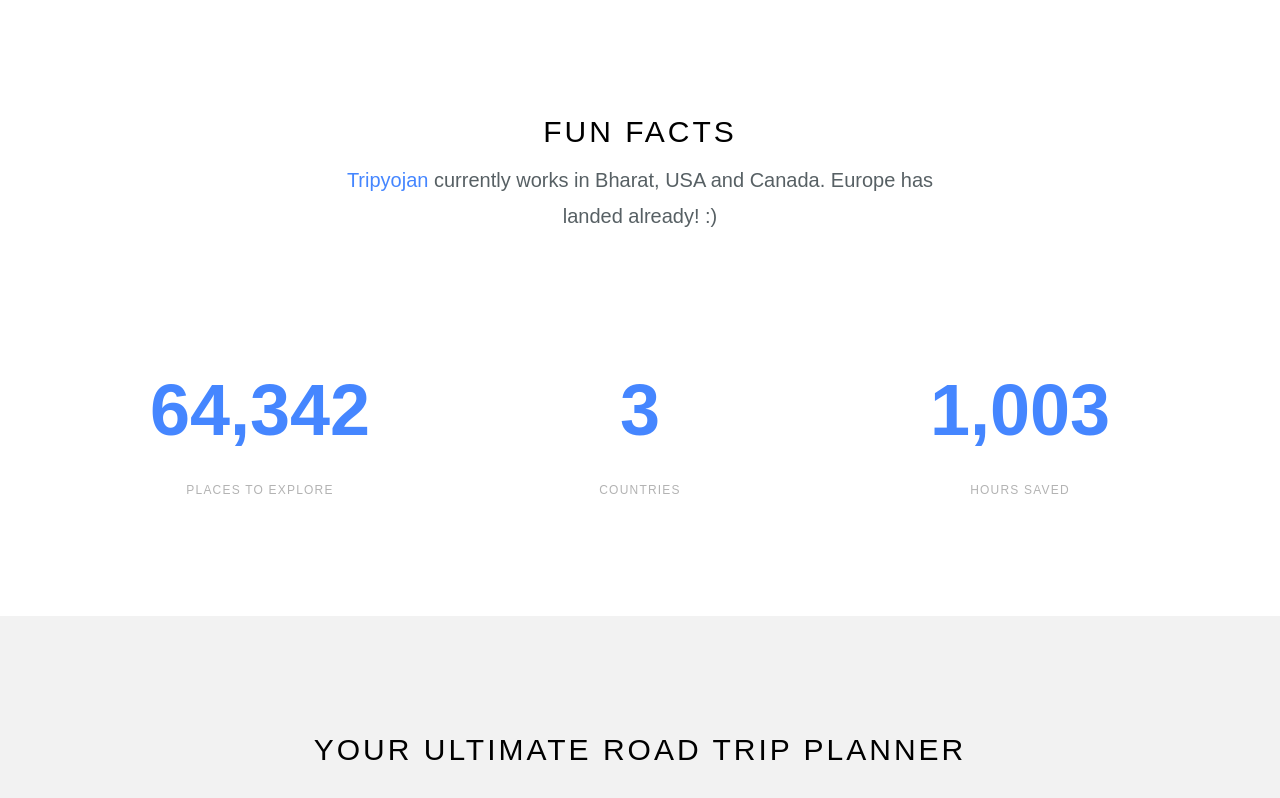
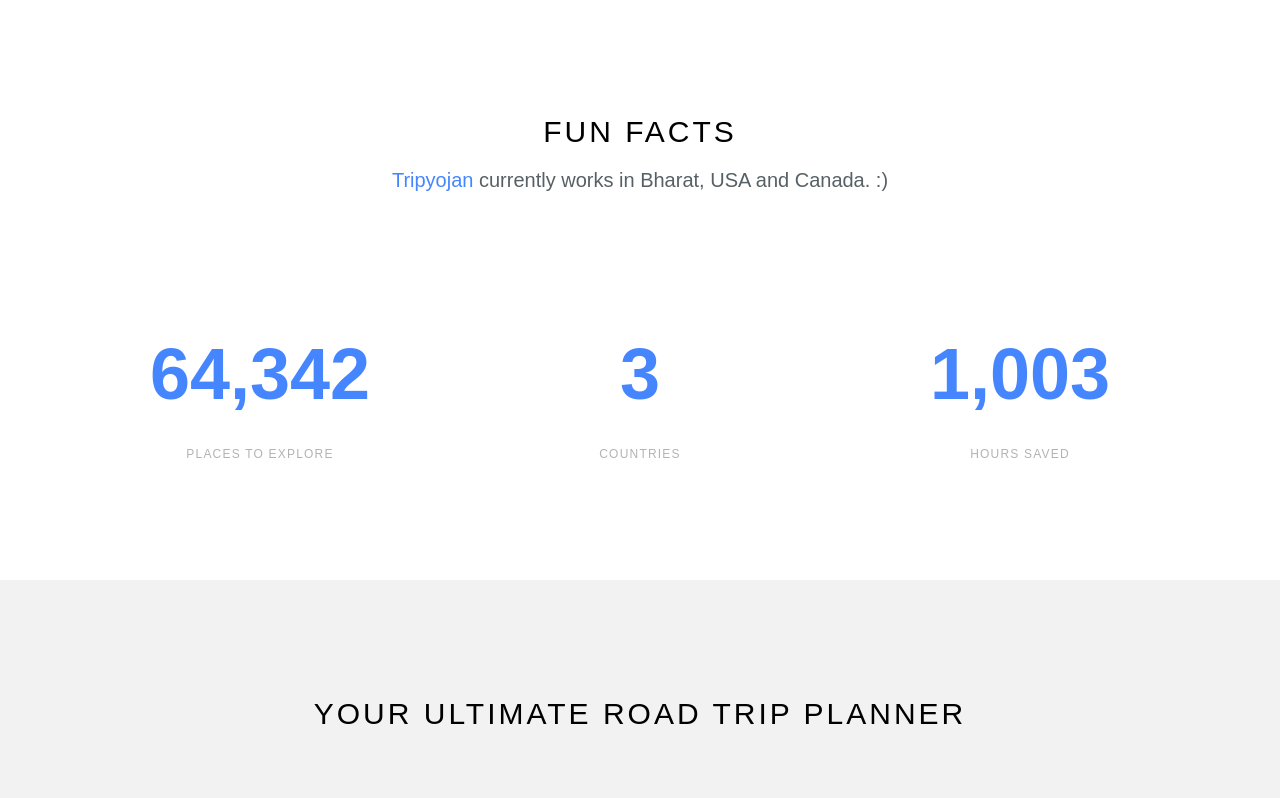
Before and after one commit to aidos5/Tripyojan, a website: page realLandingPage/index.html in a window 1280 px wide. Shown: the part 802-1600 px from the top of the page. Drawn offline with Linux system fonts and the light colour scheme; grey boxes are pictures that could not be loaded; files whose address does not match are found by name.

Commit message:
Removed Europe

```diff
--- a/realLandingPage/index.html
+++ b/realLandingPage/index.html
@@ -90,7 +90,7 @@
           <h2 class="text-uppercase ftco-uppercase">Fun Facts</h2>
           <div class="row justify-content-center mb-5">
             <div class="col-md-7">
-              <p class="lead"><a href="#">Tripyojan</a> currently works in Bharat, USA and Canada. Europe has landed already!
+              <p class="lead"><a href="#">Tripyojan</a> currently works in Bharat, USA and Canada.
                 :)</p>
             </div>
           </div>
```
